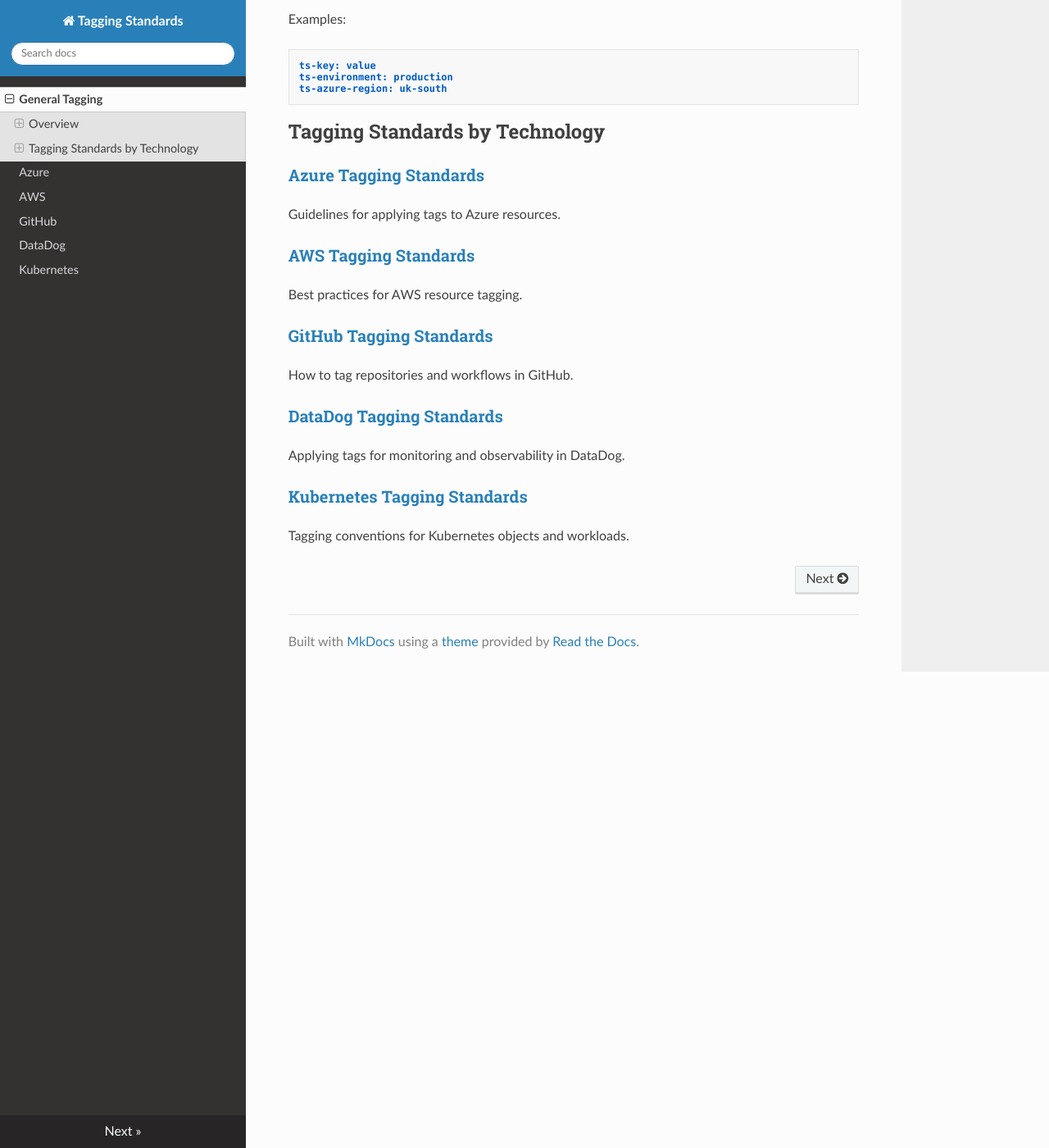
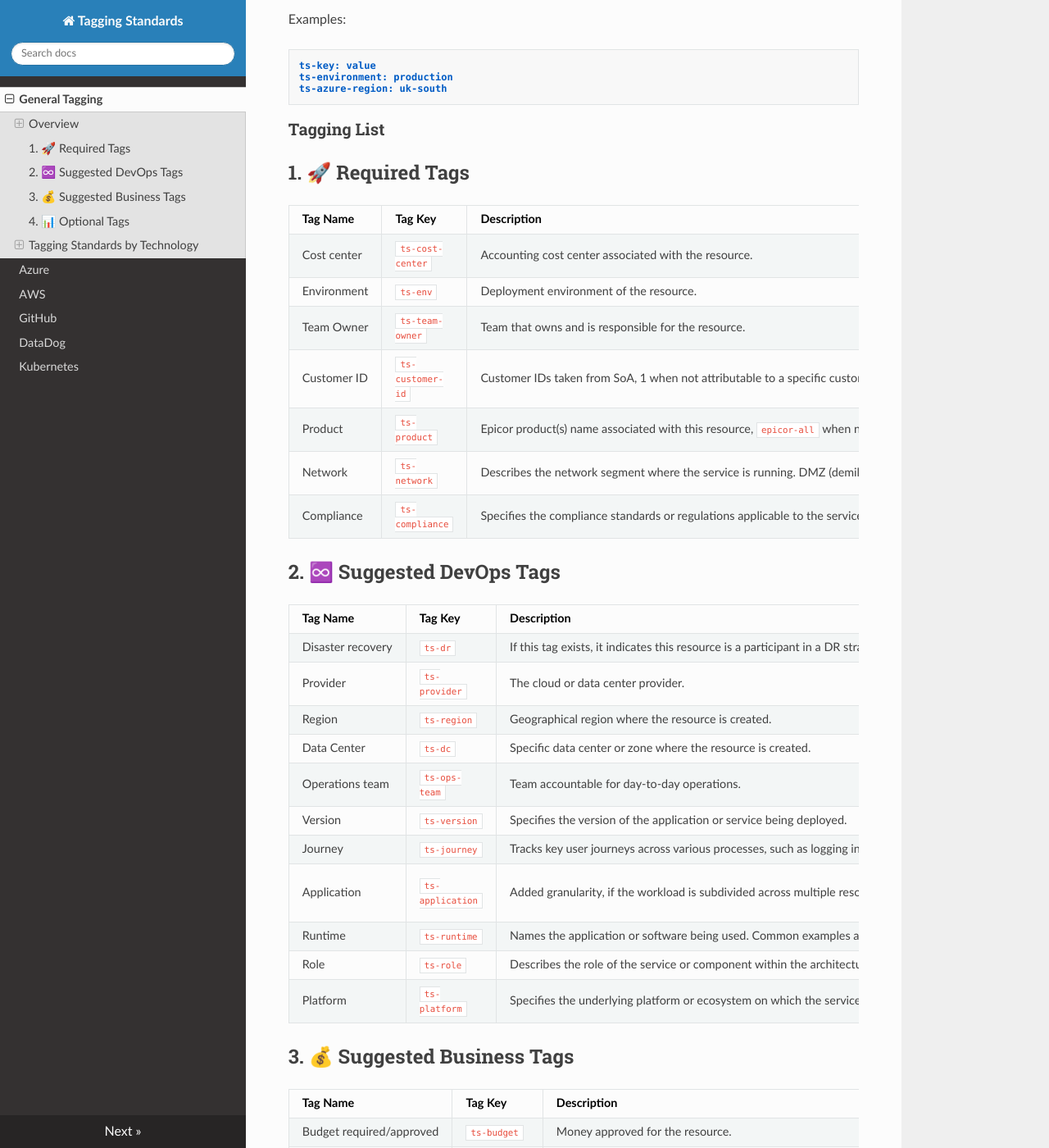
Before and after one commit to linda-silva/tagging-draft, an MkDocs documentation site: the page built from docs/index.md, in a window 1280 px wide and 1400 px high, scrolled down 1519 px. Shown: the whole window at 82% size. Built offline with MkDocs 1.6.1, drawn with Linux system fonts in a browser that asks for light colours; nearby versions of some CDN libraries; some of the changed text lies outside the part shown.

Commit message:
Adding tagging list to general doc

````diff
--- a/docs/index.md
+++ b/docs/index.md
@@ -46,6 +46,52 @@
 ts-azure-region: uk-south
 ```
 
+### Tagging List
+## 1. 🚀 Required Tags
+| **Tag Name**     | **Tag Key**         | **Description**  | **Example Value** |
+|------------------|--------------------|------------------|------------------|
+| Cost center     | `ts-cost-center`    | Accounting cost center associated with the resource. | `55332` |
+| Environment     | `ts-env`            | Deployment environment of the resource. | `prod` |
+| Team Owner     | `ts-team-owner`      | Team that owns and is responsible for the resource. | `dev-ops` |
+| Customer ID     | `ts-customer-id`    | Customer IDs taken from SoA, 1 when not attributable to a specific customer. | `1234567` |
+| Product        | `ts-product`         | Epicor product(s) name associated with this resource, `epicor-all` when not attributable to a specific product. | `kinetic` |
+| Network        | `ts-network`         | Describes the network segment where the service is running. DMZ (demilitarized zone), internal, and external networks are common examples. | `dmz` |
+| Compliance     | `ts-compliance`      | Specifies the compliance standards or regulations applicable to the service. Examples include PCI-DSS, SOX, FedRAMP, GDPR, and HIPAA. | `hipaa` |
+
+## 2. ♾️ Suggested DevOps Tags
+| **Tag Name**        | **Tag Key**      | **Description**  | **Example Value** |
+|---------------------|-----------------|------------------|------------------|
+| Disaster recovery  | `ts-dr`          | If this tag exists, it indicates this resource is a participant in a DR strategy. The value of the tag indicates what the function of this resource is in the DR scope. | `primary` |
+| Provider          | `ts-provider`     | The cloud or data center provider. | `azure` |
+| Region           | `ts-region`       | Geographical region where the resource is created. | `west-europe` |
+| Data Center      | `ts-dc`           | Specific data center or zone where the resource is created. | `us-west-1a` |
+| Operations team  | `ts-ops-team`     | Team accountable for day-to-day operations. | `central-it` |
+| Version         | `ts-version`      | Specifies the version of the application or service being deployed. | `25.1` |
+| Journey         | `ts-journey`      | Tracks key user journeys across various processes, such as logging in, browsing products, completing checkout, uploading files, resetting passwords, and tracking orders. | `login` |
+| Application     | `ts-application`  | Added granularity, if the workload is subdivided across multiple resources. | `issue-tracking-system` |
+| Runtime        | `ts-runtime`      | Names the application or software being used. Common examples are web servers and application servers like Apache, Tomcat, and WebLogic. | `k8s` |
+| Role           | `ts-role`         | Describes the role of the service or component within the architecture. Examples include web servers, application servers, caching systems, and APIs. | `web` |
+| Platform       | `ts-platform`     | Specifies the underlying platform or ecosystem on which the service operates. Examples include middleware solutions, broader technology ecosystems, or shared platforms. | `middleware` |
+
+## 3. 💰 Suggested Business Tags
+| **Tag Name**               | **Tag Key**        | **Description**  | **Example Value** |
+|---------------------------|-------------------|------------------|------------------|
+| Budget required/approved | `ts-budget`       | Money approved for the resource. | `200000` |
+| Approver name            | `ts-approver`     | Person responsible for approving costs related to the resource. | `chris-smith` |
+| Service class            | `ts-service-class`| Service-level agreement level of the resource. | `dev` |
+| Workload                 | `ts-workload`     | Name of the workload that the resource supports. | `kinetic-saas` |
+| Data classification      | `ts-data-class`   | Sensitivity of data that the resource hosts. | `non-business` |
+| Business criticality     | `ts-criticality`  | Business impact of the resource or supported workload. | `low` |
+| Business unit            | `ts-business-unit`| Top-level division of your company that owns the subscription or workload that the resource belongs to. In smaller organizations, this tag might represent a single corporate or shared top-level organizational element. | `finance` |
+
+## 4. 📊 Optional Tags
+| **Tag Name**              | **Tag Key**        | **Description**  | **Example Value** |
+|--------------------------|-------------------|------------------|------------------|
+| Start date of the project | `ts-start-date`   | Date when the resource was first deployed. | `10-15-2020` |
+| End date of the project   | `ts-end-date`     | Date when the resource is scheduled for retirement. | `10-15-2023` |
+| Requester                 | `ts-requester`    | Team or individual who requested the creation of the resource. | `kinetic-dev` |
+
+
 ## Tagging Standards by Technology
 
 ### [Azure Tagging Standards](azure.md)
````
